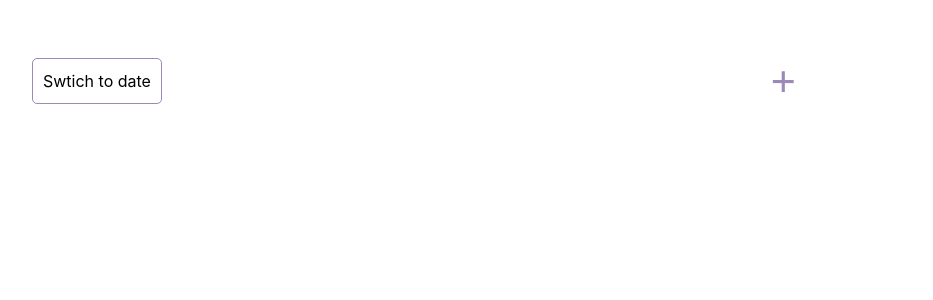
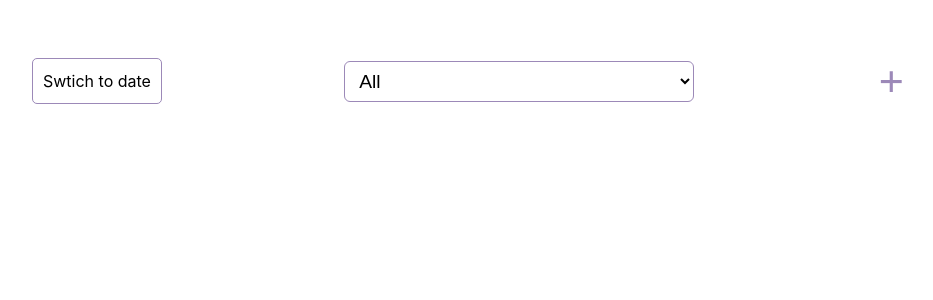
Before and after one commit to Amin-Ansari/My-to-do-list, a React (Create React App) app: page / in a window 1280 px wide. Shown: the top 300 px of the page, without its empty margins (171-1104 px from the left). Built offline with nearby package versions, Linux system fonts and the light colour scheme.

Commit message:
The category is added to the header

```diff
--- a/src/App.css
+++ b/src/App.css
@@ -6,3 +6,23 @@
   align-items: center;
   justify-content: center;
 }
+.category-form {
+  display: flex;
+  justify-content: center;
+  align-items: center;
+  padding: 0px 20px;
+}
+.category-form > select {
+  font-size: 1.2rem;
+  padding: 8px 10px;
+  width: 100%;
+  max-width: 350px;
+  text-align: left;
+  background: transparent;
+  border: 1.8px solid #9c89b8;
+  border-radius: 6px;
+}
+option {
+  background-color: transparent;
+  border: 1.8px solid #9c89b8;
+}
--- a/src/App.js
+++ b/src/App.js
@@ -23,7 +23,14 @@ function App() {
           <OptionList>
             <OffCanvas onOffCanvasVisibility={isVisibil}></OffCanvas>
           </OptionList>
-          <div id="catagory-select-list"></div>
+          <form className="category-form">
+            <select>
+              <option value={0}>All</option>
+              <option value={1}>Work</option>
+              <option value={2}>Study</option>
+              <option value={3}>Cleaning up</option>
+            </select>
+          </form>
           <AddButton></AddButton>
         </Header>
       </AppContainer>
--- a/src/Components/Data/AddButton.css
+++ b/src/Components/Data/AddButton.css
@@ -2,7 +2,7 @@
   border: none;
   width: max-content;
   margin: auto;
-  padding: 5px;
+  padding: 5px 15px;
   background-color: transparent;
 }
 .add-button-style:hover {
--- a/src/Components/Data/SwitchButton.js
+++ b/src/Components/Data/SwitchButton.js
@@ -1,4 +1,3 @@
-import "./SwitchButton.css";
 const SwitchButton = (props) => {
   return <div className={props.className}>Swtich to date</div>;
 };
--- a/src/Components/UI/Header.css
+++ b/src/Components/UI/Header.css
@@ -1,4 +1,4 @@
 #header {
   display: grid;
-  grid-template: 100% / repeat(3, auto);
+  grid-template: 100% / max-content auto max-content;
 }
```
Also changed, not shown: src/Components/Data/SwitchButton.css (deleted).
